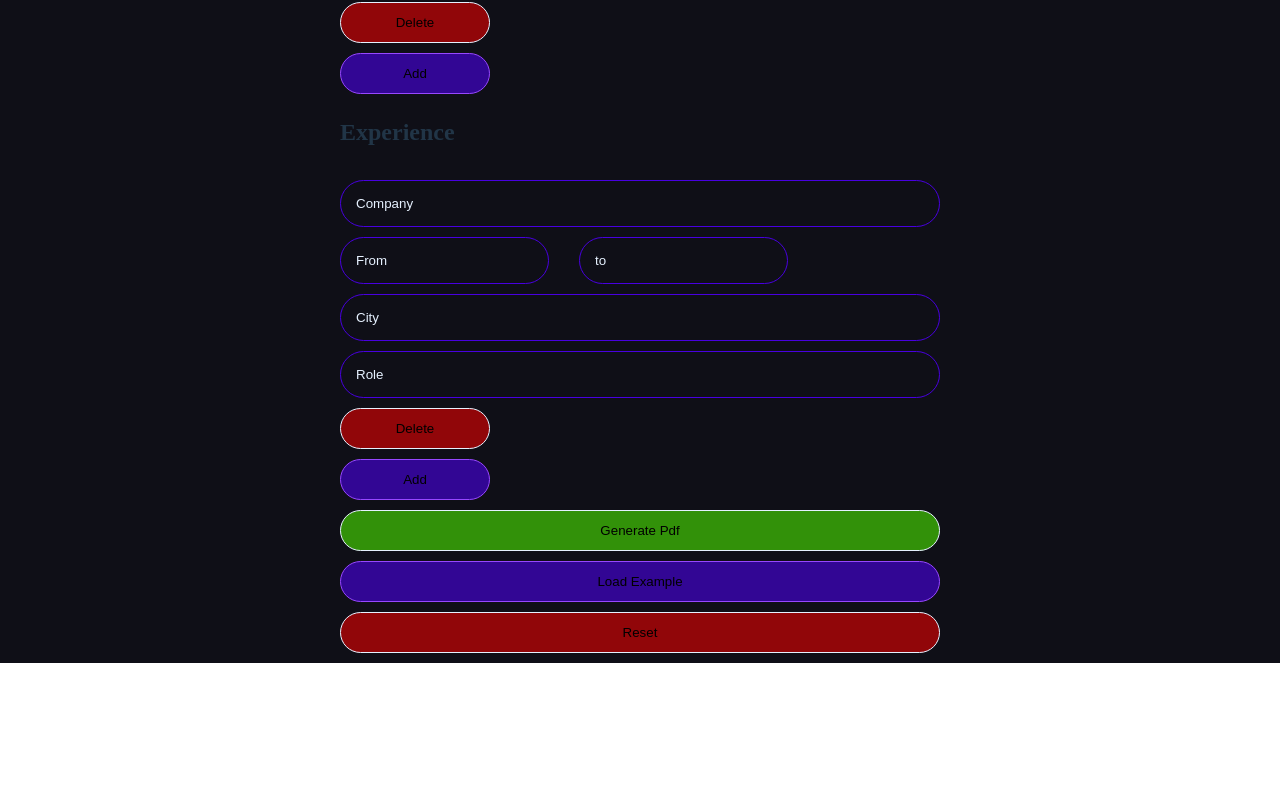
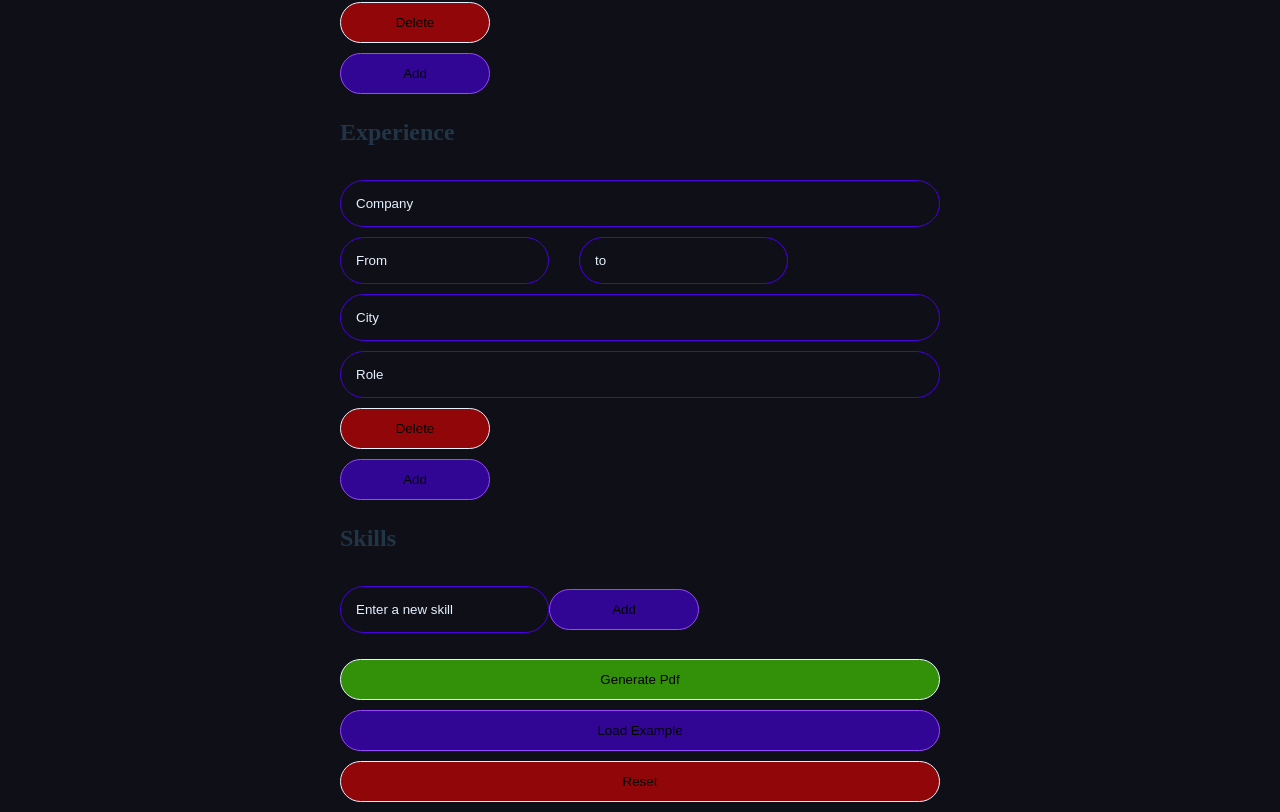
Before and after one commit to victorchrollo14/CV-APP-React, a React (Vite) app: page / in a window 1280 px wide. Shown: the part 945-1757 px from the top of the page. Before the commit the page ends 1608 px from the top, so only its background shows below. Built offline with nearby package versions, Linux system fonts and the light colour scheme.

Commit message:
fix issue #4

```diff
--- a/src/Form.jsx
+++ b/src/Form.jsx
@@ -4,6 +4,7 @@ import { Heading } from "./Heading";
 import { ImageUpload } from "./ImageUpload";
 import { Input } from "./Input";
 import { MainButtons } from "./MainButtons";
+import { SkillsSection } from "./SkillsSection";
 
 export function Form() {
   function handleSubmit(e) {
@@ -35,6 +36,7 @@ export function Form() {
           </section>
           <EduSection />
           <ExpSection />
+          <SkillsSection />
           <MainButtons />
         </form>
       </div>
--- a/src/SkillsSection.jsx
+++ b/src/SkillsSection.jsx
@@ -1,14 +1,49 @@
-import { AddButton, DeleteButton } from "./Button";
+import { AddButton, Button, DeleteButton } from "./Button";
 import { Heading } from "./Heading";
 import { Input } from "./Input";
+import React, { useState } from "react";
 
 export function SkillsSection() {
+  const [input, setInput] = useState([]);
+  const [newInput, setNewInput] = useState("");
+
+  const addInput = () => {
+    if (newInput.trim() !== "") {
+      setInput([...input, newInput]);
+      setNewInput("");
+    }
+  };
+  const deleteInput = (index) => {
+    const updatedInput = input.filter((_, i) => i !== index);
+    setInput(updatedInput);
+  };
+  /* const handleSkillChange = (index, value) => {
+    const updatedInput = [...input];
+    updatedInput[index] = value;
+    setInput(updatedInput);
+  }; */
   return (
     <section className="form-sections edu-section">
       <Heading>Skills</Heading>
-      <Input>Add Skill </Input>
-      <AddButton />
-      <DeleteButton />
+
+      <div>
+        <input
+          type="text"
+          className="input-button"
+          value={newInput}
+          onChange={(e) => setNewInput(e.target.value)}
+          placeholder="Enter a new skill"
+        />
+        <button className={"btn add-btn"} onClick={addInput}>Add</button>
+        <ul>
+          {input.map((input, index) => (
+            <li style={{color:'white'}} key={index}>
+              {input}
+              <button className={"btn del-btn"} onClick={() => deleteInput(index)}>Delete</button>
+            </li>
+          ))}
+        </ul>
+      </div>
     </section>
   );
 }
--- a/src/style.css
+++ b/src/style.css
@@ -202,6 +202,7 @@ input[type="file"]::file-selector-button {
   border: 1px solid var(--white);
 }
 
+
 .del-btn:hover {
   background-color: var(--light-red);
 }
```
